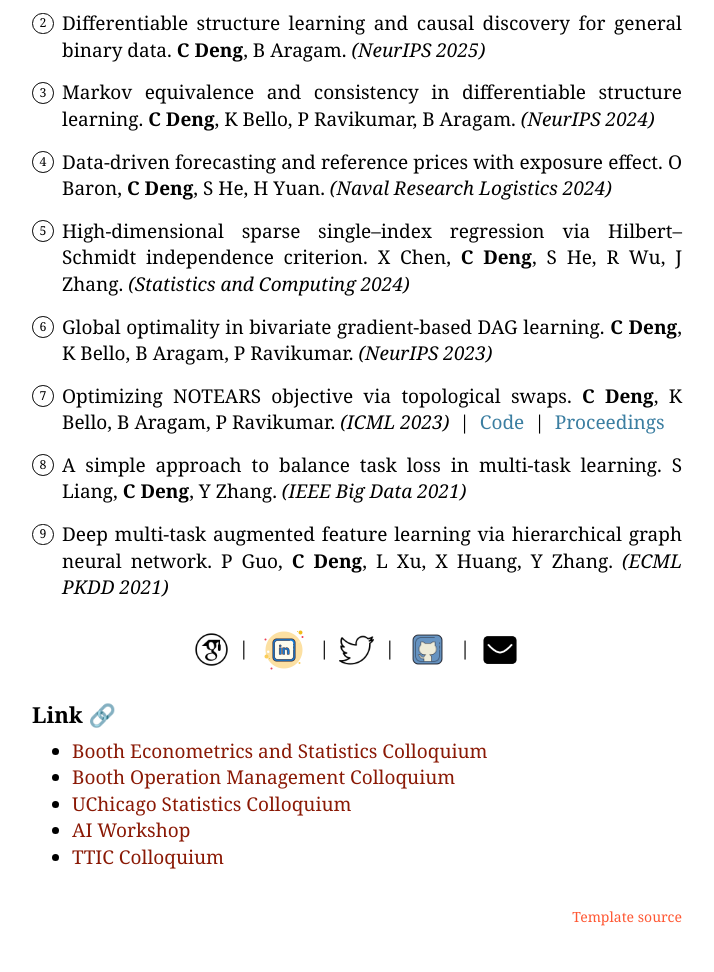
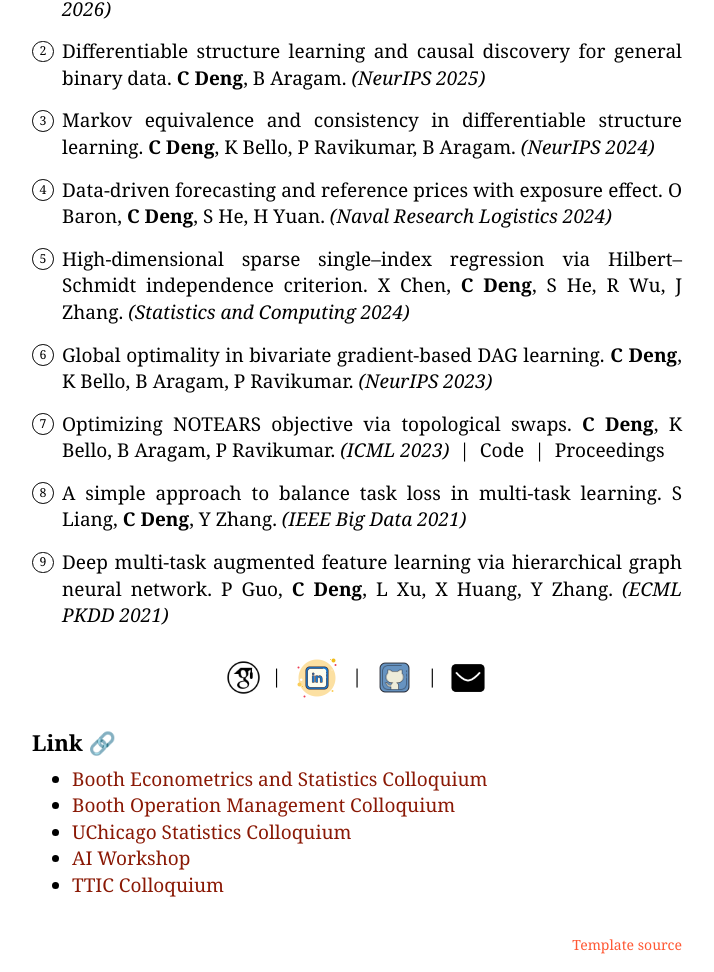
Before and after one commit to Duntrain/duntrain.github.io, a plain HTML site: page index.html in a window 1280 px wide. Shown: the part 314-1286 px from the top of the page, without its empty margins (283-997 px from the left). Before the commit the page ends 1258 px from the top, so only its background shows below. Drawn offline with Linux system fonts and the light colour scheme; a web font is replaced by a local one.

Commit message:
simplification

```diff
--- a/index.html
+++ b/index.html
@@ -114,9 +114,6 @@
         <a href="https://www.linkedin.com/in/chang-deng-0094a5144/">
           <img src="icons/icons8-linkedin-50.png" alt="Linkedin Icon" style="vertical-align: middle;" width="50"> </a>
            &nbsp|&nbsp
-        <a href="https://twitter.com/ChangDeng3">
-          <img src="icons/icons8-twitter-50.png" alt="Twitter Icon" style="vertical-align: middle;" width="35"> </a>
-            &nbsp|&nbsp
         <a href="https://github.com/Duntrain">
           <img src="icons/icons8-github-100.png" alt="Github Icon" style="vertical-align: middle;" width="45"> </a>
           &nbsp|&nbsp
--- a/styles/main.css
+++ b/styles/main.css
@@ -83,14 +83,14 @@ p.name {
   font-size: 32px;
   text-align: center;
   font-weight: normal;
-  margin: 16px 0 12px;
+  margin: 16px 0 40px;
 }
 
 span.paper {
   font-weight: 400;
 }
 
-.publication-list .paper-link {
+.publication-list a {
   color: inherit;
 }
 
```
Also changed, not shown: icons/icons8-twitter-50.png (deleted).
